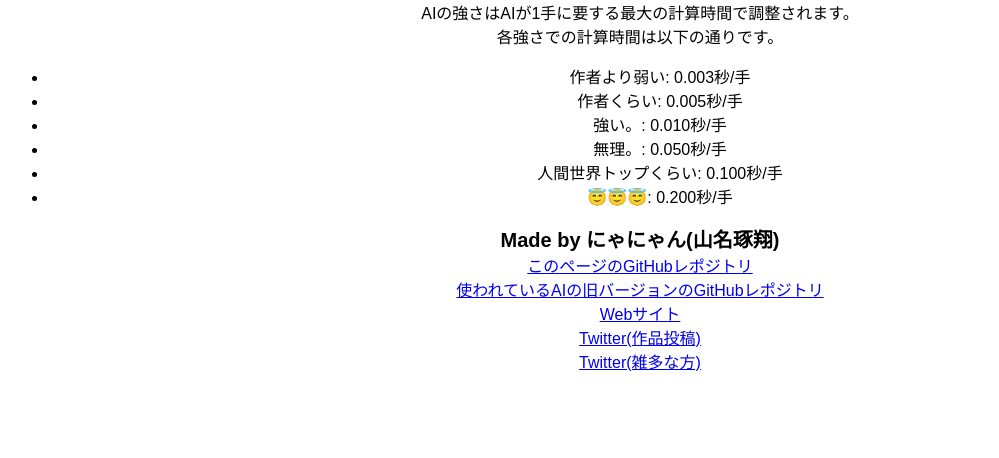
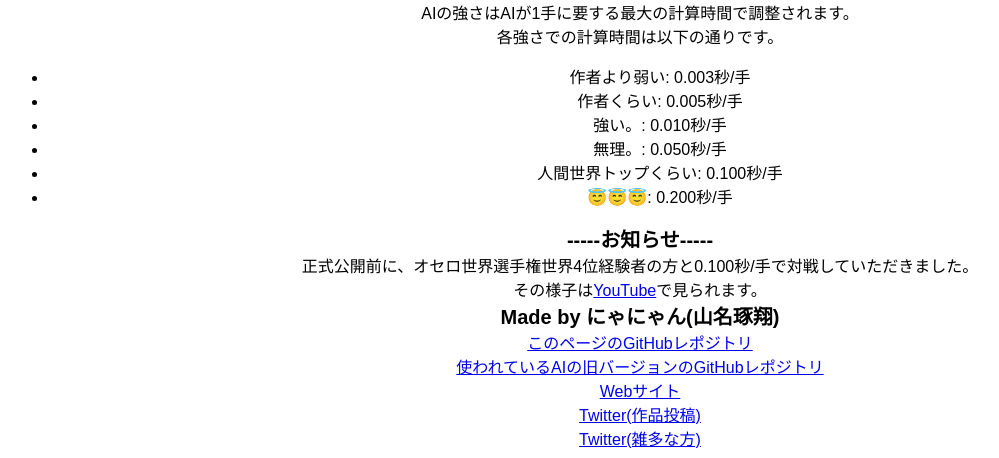
Before and after one commit to Nyanyan/Egaroucid_early, a Python web app: template templates/base.html in a window 1280 px wide. Shown: the part 1665-2123 px from the top of the page, without its empty margins (0-999 px from the left). Before the commit the page ends 2036 px from the top, so only its background shows below. Run offline with Jinja, Linux system fonts and the light colour scheme; the template is opened without the code that fills it, so the values that code supplies are empty; some libraries are stand-ins or nearby versions.

Commit message:
drawing update

```diff
--- a/templates/base.html
+++ b/templates/base.html
@@ -77,6 +77,11 @@
             </ul>
         </div>
         <div align="center">
+            <div class="sub_title">-----お知らせ-----</div>
+            正式公開前に、オセロ世界選手権世界4位経験者の方と0.100秒/手で対戦していただきました。<br>
+            その様子は<a href="https://www.youtube.com/watch?v=7SMzAaNkfVc&lc=UgwUHI1qZIok2TvpGDx4AaABAg.9RGEhjcbmpt9RGFdX1K6bB">YouTube</a>で見られます。
+        </div>
+        <div align="center">
             <div class="sub_title">Made by にゃにゃん(山名琢翔)</div>
             <a href="https://github.com/Nyanyan/Web_Egaroucid">このページのGitHubレポジトリ</a><br>
             <a href="https://github.com/Nyanyan/Reversi">使われているAIの旧バージョンのGitHubレポジトリ</a><br>
```
